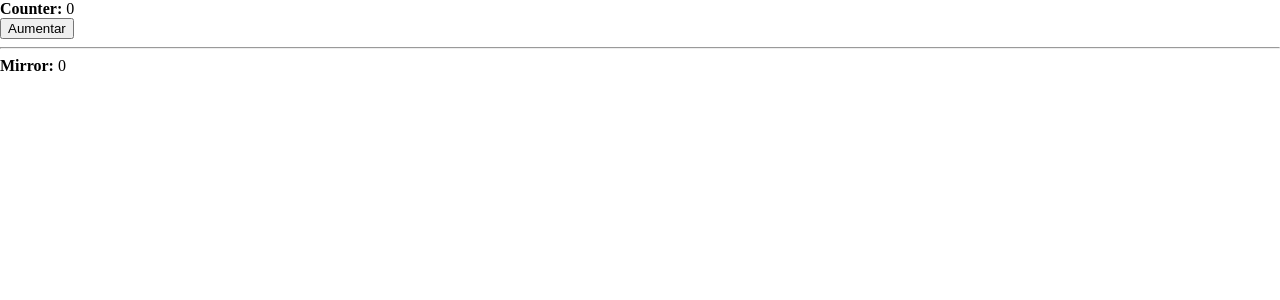
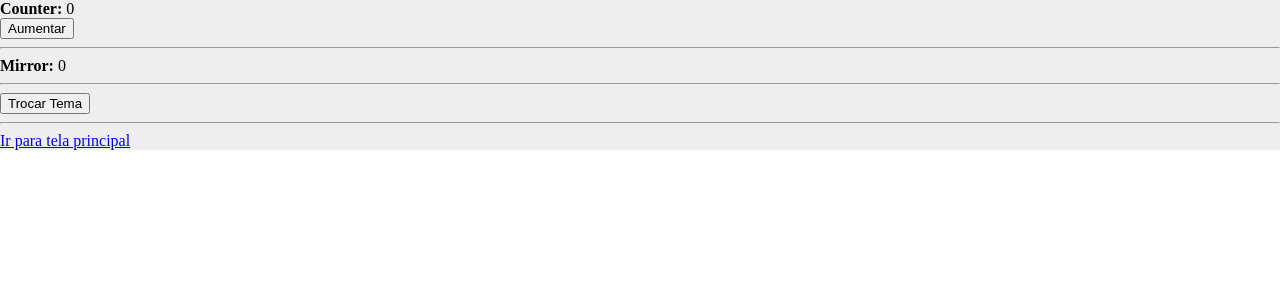
Before and after one commit to aspen646/trabalho-hooks-tdweb, a React (Create React App) app: page /counterContext in a window 1280 px wide. Shown: the top 300 px of the page. Built offline with nearby package versions, Linux system fonts and the light colour scheme.

Commit message:
Rotas e exemplificação do tema

```diff
--- a/package.json
+++ b/package.json
@@ -6,8 +6,10 @@
     "@testing-library/jest-dom": "^5.15.0",
     "@testing-library/react": "^11.2.7",
     "@testing-library/user-event": "^12.8.3",
+    "history": "^5.1.0",
     "react": "^17.0.2",
     "react-dom": "^17.0.2",
+    "react-router-dom": "^6.0.2",
     "react-scripts": "4.0.3",
     "react-switch": "^6.0.0",
     "web-vitals": "^1.1.2"
--- a/src/App.js
+++ b/src/App.js
@@ -1,23 +1,19 @@
-import Page from './Components/page';
-import ThemeProvider from './context/theme';
+import Page from "./Pages/page";
+import CounterPage from "./Pages/counterPage";
+import ThemeProvider from "./context/theme";
 
-import CountProvider from "./context/count.js";
-
-import Counter from "./Components/counter.js";
-import Mirror from "./Components/mirror.js";
+import { BrowserRouter as Router, Route, Routes } from "react-router-dom";
 
 function App() {
   return (
-    // <ThemeProvider>
-    // <Page/>
-    // </ThemeProvider>
-  <CountProvider>
-    <div>
-      <Counter />
-      <hr />
-      <Mirror />
-    </div>
-  </CountProvider>
+      <ThemeProvider>
+        <Router>
+          <Routes>
+            <Route path="/" element={<Page />} />
+            <Route path="/counterContext" element={<CounterPage />} />
+          </Routes>
+        </Router>
+      </ThemeProvider>
   );
 }
 
--- /dev/null
+++ b/src/Pages/counterPage.js
@@ -0,0 +1,32 @@
+import React, {useContext} from 'react';
+import { Link } from 'react-router-dom';
+
+import CountProvider from "../context/count.js";
+import { ThemeContext, themes } from '../context/theme';
+
+import Counter from "../Components/counter.js";
+import Mirror from "../Components/mirror.js";
+
+function CounterPage() {
+    const { theme, setTheme } = useContext(ThemeContext);
+
+    function toggleTheme(){
+        setTheme(theme === themes.dark ? themes.light : themes.dark);
+    }
+
+    return (
+        <CountProvider>
+            <div style={theme}>
+                <Counter />
+                <hr />
+                <Mirror />
+                <hr />
+                <button onClick={toggleTheme}>Trocar Tema</button>
+                <hr />
+                <Link to="/">Ir para tela principal</Link>
+            </div>
+        </CountProvider>
+    );
+}
+
+export default CounterPage;
--- a/src/Components/page.js
+++ b/src/Pages/page.js
@@ -1,5 +1,6 @@
 import React, { useContext } from 'react';
 import { ThemeContext, themes } from '../context/theme';
+import { Link } from 'react-router-dom';
 
 import Switch from "react-switch";
 
@@ -47,6 +48,7 @@ function Page() {
               <b>Matéria:</b> Tópicos em Desenvolvimento Web
             </div>
             <div className="docente"><b>Docente:</b> Eduardo Augusto Costa Trindade</div>
+            <Link to="/counterContext">Ir para tela secundária</Link>
           </div>
           <div className="grupo-container">
             <h3>
--- a/src/index.js
+++ b/src/index.js
@@ -1,10 +1,11 @@
-import React from 'react';
-import ReactDOM from 'react-dom';
-import App from './App';
+import React from "react";
+import ReactDOM from "react-dom";
+import App from "./App";
+
 
 ReactDOM.render(
   <React.StrictMode>
-    <App  style={{background:"black"}}/>
+      <App />
   </React.StrictMode>,
-  document.getElementById('root')
+  document.getElementById("root")
 );
```
Also changed, not shown: src/Pages/style.css (renamed from src/Components/style.css), 1 other file (tests, documents, lock files or other folders).
